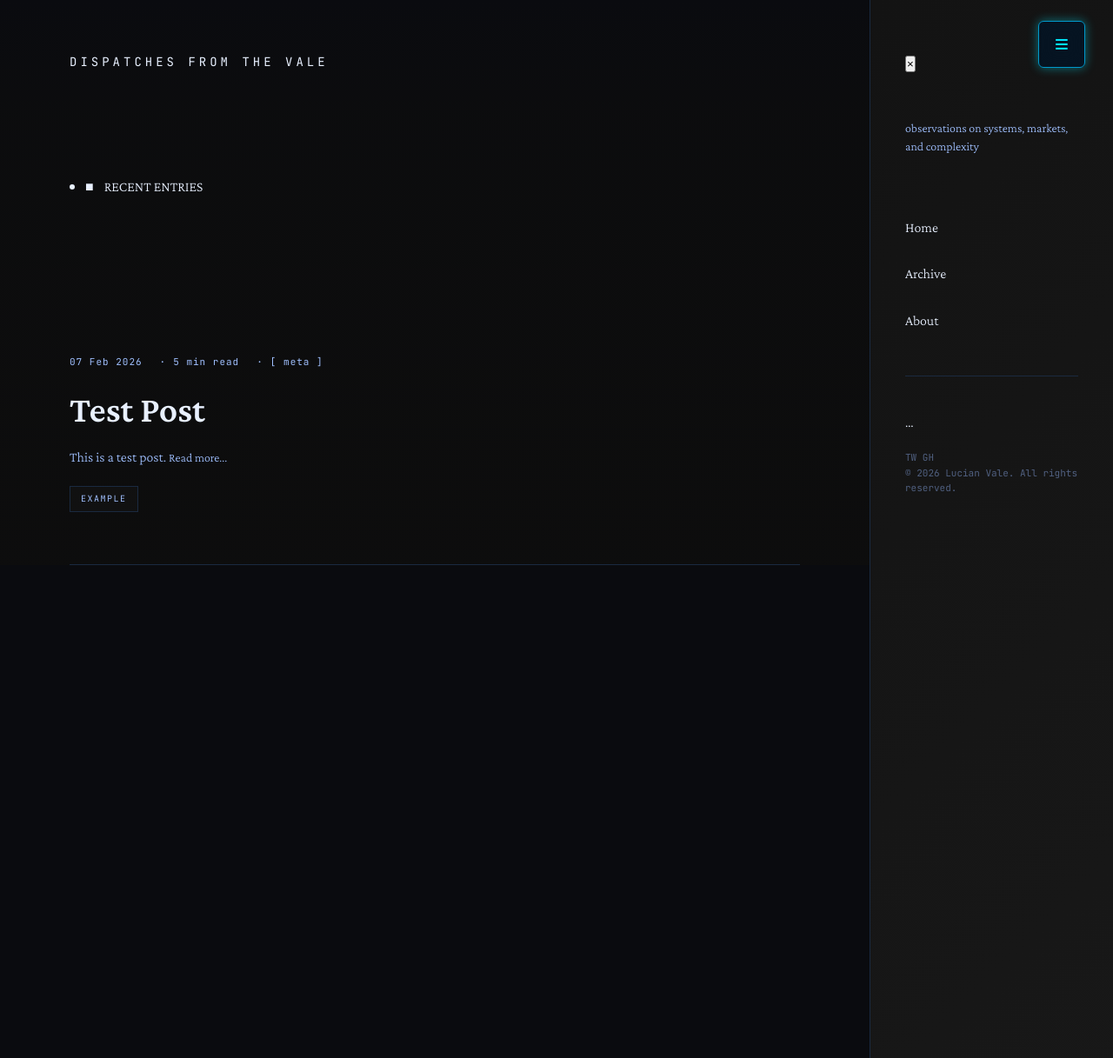
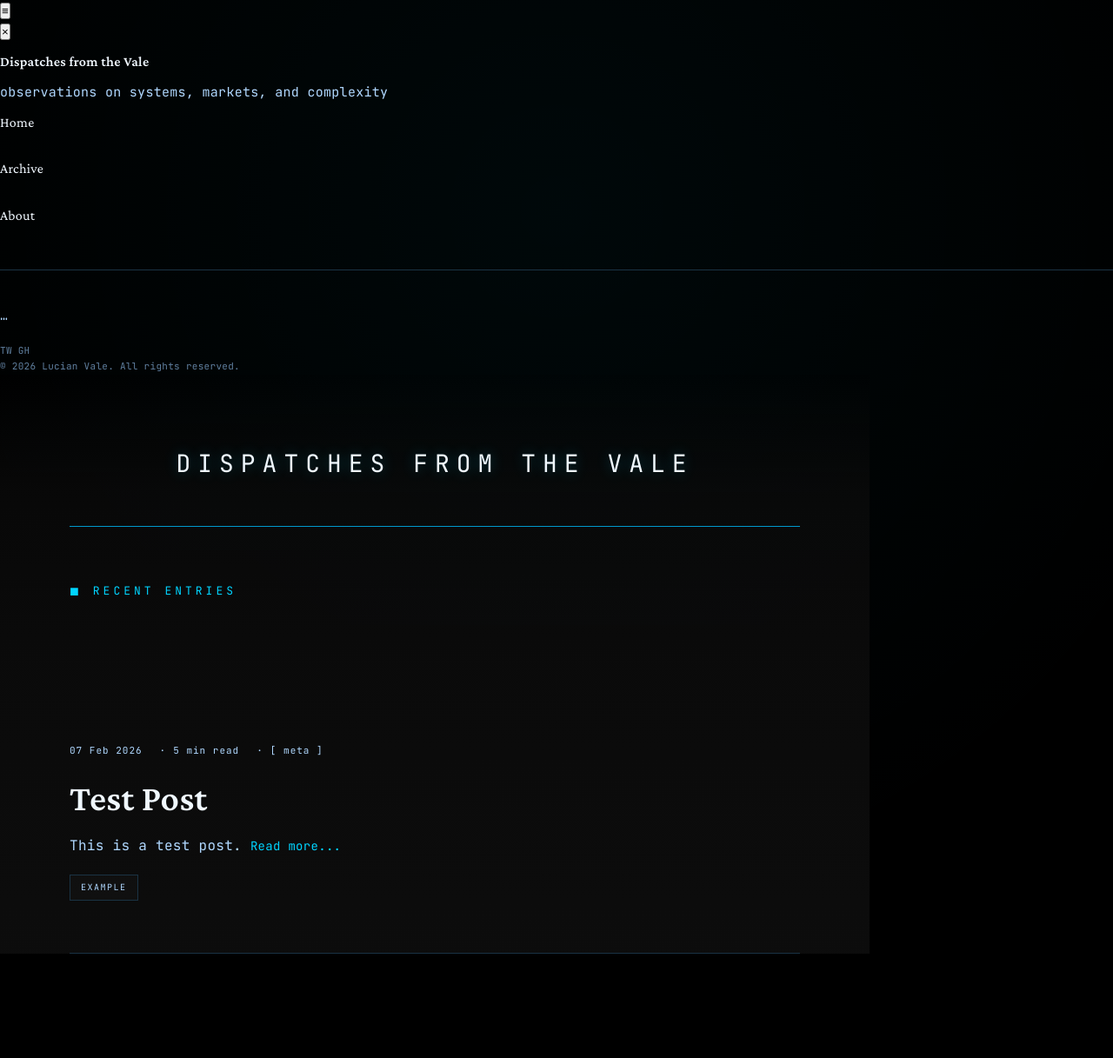
Before and after one commit to valeobserver/dispatches-from-the-vale, a Jekyll site: the page built from index.html, in a window 1280 px wide and 1217 px high. Shown: the whole window at 87% size. Built offline with Jekyll 4.4.1, drawn with Linux system fonts in a browser that asks for light colours.

Commit message:
Update style.css

```diff
--- a/assets/css/style.css
+++ b/assets/css/style.css
@@ -5,28 +5,33 @@
 }
 
 :root {
-    --bg-primary:    #0a0b0f;
-    --bg-secondary:  #11141a;
-    --bg-sidebar:    rgba(12, 16, 22, 0.92);
-    --text-primary:  #e8f0ff;
-    --text-secondary:#a0c0ff;
-    --text-muted:    #506080;
-    --cyan:          #00eaff;
-    --cyan-dark:     #0099cc;
-    --cyan-glow:     #40ffff;
-    --border:        #1a2a40;
-    --glow:          0 0 12px rgba(0, 234, 255, 0.45);
+    --bg-primary:     #000000;       /* pure black base */
+    --bg-secondary:   #0a0a0f;       /* very dark navy-black */
+    --text-primary:   #f0f8ff;       /* bright off-white for titles */
+    --text-secondary: #b0d8ff;       /* soft cyan-blue for meta/body */
+    --text-muted:     #6080a0;       /* muted blue-gray */
+    --accent:         #00d4ff;       /* your PFP's vivid teal-cyan */
+    --accent-dark:    #0099cc;       /* deeper version for borders/hovers */
+    --border:         #1a3344;       /* dark teal-tinted border */
 }
 
 body {
     background-color: var(--bg-primary);
-    color: var(--text-primary);
-    font-family: 'Crimson Pro', serif;
-    font-weight: 300;
-    font-size: 16px;
+    color: var(--text-secondary);
+    font-family: 'JetBrains Mono', monospace;
+    font-weight: 400;
+    font-size: 15px;
     line-height: 1.6;
-    overflow-x: hidden;
-    position: relative;
+    letter-spacing: 0.3px;
+}
+
+body::before {
+    content: "";
+    position: fixed;
+    inset: 0;
+    background: radial-gradient(circle at 50% 20%, rgba(0, 212, 255, 0.04) 0%, transparent 70%);
+    pointer-events: none;
+    z-index: -1;
 }
 
 /* Layout */
@@ -35,49 +40,6 @@ body {
     min-height: 100vh;
     position: relative;
     z-index: 1;
-}
-
-/* Sidebar */
-.sidebar {
-    width: 280px;
-    background: linear-gradient(135deg, rgba(20, 20, 20, 0.95) 0%, rgba(25, 25, 25, 0.95) 100%);
-    backdrop-filter: blur(10px);
-    padding: 60px 40px;
-    position: fixed;
-    height: 100vh;
-    right: 0;
-    top: 0;
-    display: flex;
-    flex-direction: column;
-    animation: slideInRight 0.6s ease-out;
-    border-left: 1px solid var(--border);
-}
-
-.sidebar-header {
-    margin-bottom: 60px;
-}
-
-.sidebar-title {
-    font-size: 32px;
-    font-weight: 600;
-    line-height: 1.2;
-    margin-bottom: 12px;
-    background: linear-gradient(135deg, #ffffff 0%, #a0a0a0 100%);
-    -webkit-background-clip: text;
-    -webkit-text-fill-color: transparent;
-    background-clip: text;
-    letter-spacing: -0.5px;
-}
-
-.sidebar-title a {
-    color: inherit;
-    text-decoration: none;
-}
-
-.sidebar-subtitle {
-    font-size: 14px;
-    color: var(--text-secondary);
-    line-height: 1.5;
 }
 
 /* Navigation */
@@ -182,19 +144,20 @@ nav a:hover::before {
 
 /* Header */
 header {
+    padding: 80px 0 50px;
+    text-align: center;
     border-bottom: 1px solid var(--accent-dark);
-    padding: 60px 0 40px;
-    margin-bottom: 80px;
-    animation: slideDown 0.6s ease-out 0.2s backwards;
 }
 
 h1 {
     font-family: 'JetBrains Mono', monospace;
-    font-size: 14px;
-    font-weight: 400;
-    letter-spacing: 4px;
+    font-size: 28px;
+    font-weight: 500;
+    letter-spacing: 8px;
     text-transform: uppercase;
     color: var(--text-primary);
+    margin: 0;
+    text-shadow: 0 0 16px rgba(0, 212, 255, 0.3);
 }
 
 /* Section Header */
@@ -207,13 +170,17 @@ h1 {
     animation: fadeIn 0.8s ease-out 0.4s forwards;
 }
 
-.section-header::before {
-    content: '';
-    width: 6px;
-    height: 6px;
-    background-color: var(--text-primary);
-    display: block;
-    border-radius: 50%;
+.section-header {
+    display: flex;
+    align-items: center;
+    gap: 12px;
+    margin: 60px 0 40px;
+    font-family: 'JetBrains Mono', monospace;
+    font-size: 13px;
+    font-weight: 500;
+    letter-spacing: 4px;
+    text-transform: uppercase;
+    color: var(--accent);
 }
 
 .section-header h2 {
@@ -223,6 +190,11 @@ h1 {
     letter-spacing: 3px;
     text-transform: uppercase;
     color: var(--text-secondary);
+}
+
+.marker {
+    color: var(--accent);
+    font-size: 18px;
 }
 
 /* Entries */
@@ -523,34 +495,6 @@ h1 {
     }
 }
 
-.menu-toggle {
-    position: fixed;
-    top: 24px;
-    right: 32px;
-    z-index: 1200;
-    width: 54px;
-    height: 54px;
-    background: rgba(0, 20, 40, 0.7);
-    backdrop-filter: blur(10px);
-    border: 1px solid var(--cyan-dark);
-    color: var(--cyan);
-    font-size: 28px;
-    font-weight: bold;
-    border-radius: 6px;
-    cursor: pointer;
-    box-shadow: var(--glow);
-    transition: all 0.2s ease;
-    display: flex;
-    align-items: center;
-    justify-content: center;
-}
-
-.menu-toggle:hover {
-    background: rgba(0, 40, 80, 0.9);
-    box-shadow: 0 0 24px rgba(0, 234, 255, 0.6);
-    transform: scale(1.08);
-}
-
 /* Responsive */
 @media (max-width: 1024px) {
     .sidebar {
```
